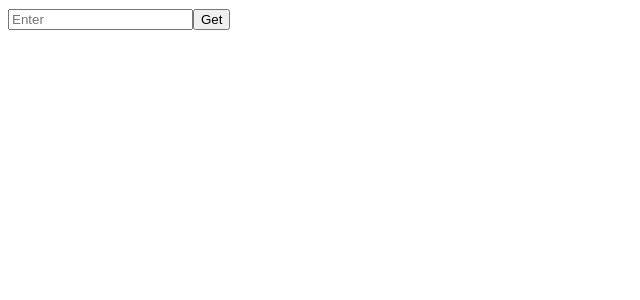
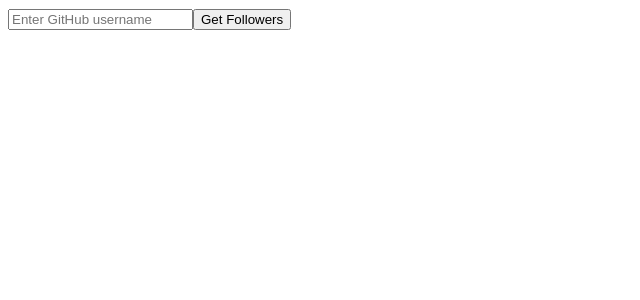
Before and after one commit to KirShet/github-followers-app, an Angular app: page / in a window 1280 px wide. Shown: the top 300 px of the page, without its empty margins (0-640 px from the left). Built offline with nearby package versions, Linux system fonts and the light colour scheme.

Commit message:
Update input form

```diff
--- a/src/app/user-input/user-input.component.html
+++ b/src/app/user-input/user-input.component.html
@@ -1,4 +1,4 @@
-<div>
-    <input [(ngModel)]="userName" placeholder="Enter" />
-    <button (click)="getFollowers()">Get</button>
-  </div>
+<div class="inner-form">
+  <input class="input-rectangle" [(ngModel)]="userName" placeholder="Enter GitHub username" />
+  <button class="form-control" (click)="getFollowers()">Get Followers</button>
+</div>
```
